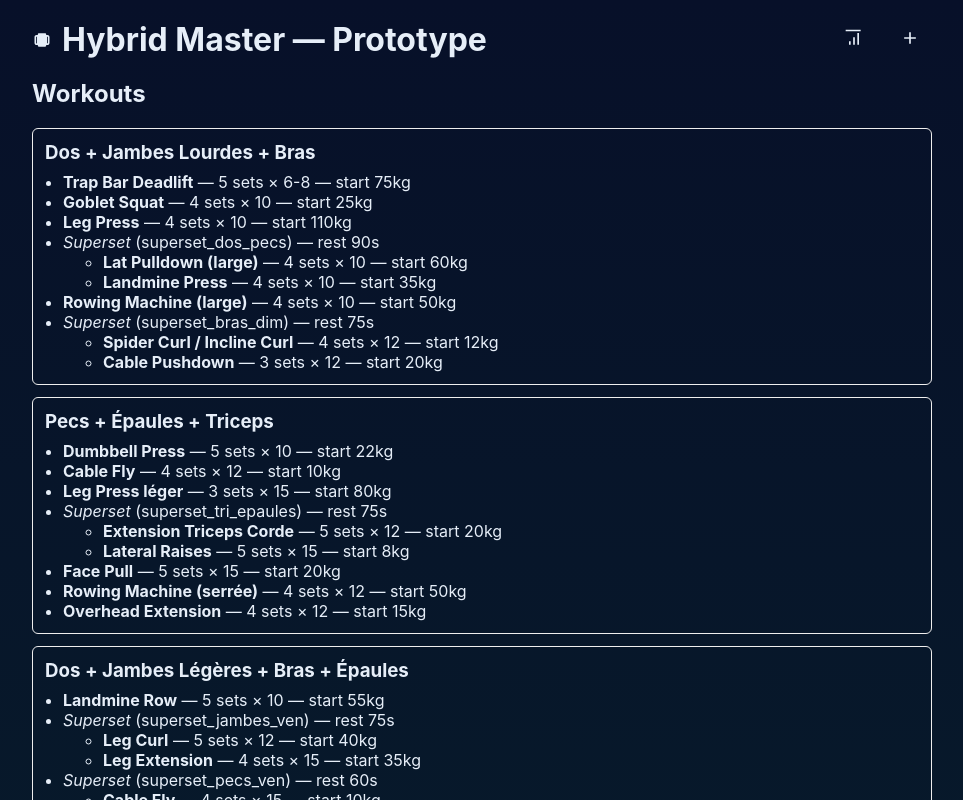
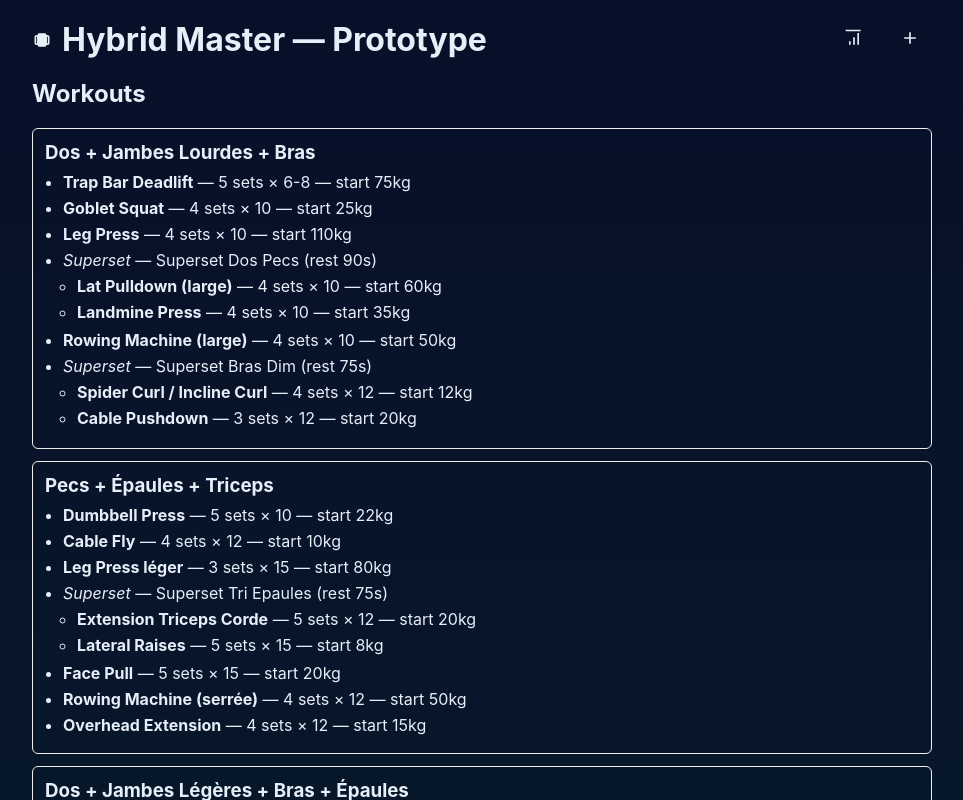
Before and after one commit to ndsedf-stack/STUDIO1, a React (Vite) app: page / in a window 1280 px wide. Shown: the top 800 px of the page, without its empty margins (158-1121 px from the left). Built offline with nearby package versions, Linux system fonts and the light colour scheme.

Commit message:
Update App.jsx

```diff
--- a/src/App.jsx
+++ b/src/App.jsx
@@ -1,7 +1,7 @@
 import React from 'react';
 import useWorkoutHistory from './hooks/useWorkoutHistory';
 
-// --- PROGRAM DATA (from your provided block, fixed syntax) ---
+// --- PROGRAM DATA (kept as in repo) ---
 const programData = {
   blocks: [
     { id: 1, name: "BLOC 1 (S1-5): FONDATION TECHNIQUE", weeks: [1, 2, 3, 4, 5], technique: { name: 'Tempo & Pauses', desc: "Tempo 3-1-2 et pauses stratégiques." }, bicepsVariant: 'Incline Curl' },
@@ -91,12 +91,18 @@ const PlusIcon = () => (
   <svg xmlns="http://www.w3.org/2000/svg" viewBox="0 0 24 24" fill="currentColor" width="20" height="20"><path d="M19 13h-6v6h-2v-6H5v-2h6V5h2v6h6v2z"/></svg>
 );
 
-// --- SIMPLE UI ---
-function renderExercise(ex) {
+// --- HELPERS ---
+function prettyId(id) {
+  if (!id) return '';
+  return id.replace(/_/g, ' ').replace(/\b\w/g, c => c.toUpperCase());
+}
+
+function renderExerciseItem(ex, keyPrefix = '') {
   if (!ex) return null;
+  const key = `${keyPrefix}-${ex.id}`;
   return (
-    <li key={ex.id}>
-      <strong>{ex.name ?? ex.id}</strong>
+    <li key={key} style={{ marginBottom: 6 }}>
+      <strong>{ex.name ?? prettyId(ex.id)}</strong>
       {' — '}
       {ex.sets ?? '-'} sets × {ex.reps ?? '-'}
       {ex.startWeight ? ` — start ${ex.startWeight}kg` : ''}
@@ -104,6 +110,7 @@ function renderExercise(ex) {
   );
 }
 
+// --- APP ---
 export default function App() {
   const { history } = useWorkoutHistory();
 
@@ -124,25 +131,46 @@ export default function App() {
 
       <section style={{ marginBottom: 18 }}>
         <h2 style={{ marginTop: 0 }}>Workouts</h2>
+
         {days.map(dayKey => {
           const w = programData.workouts[dayKey];
+          // We'll track seen exercise ids in this workout to avoid duplicates showing twice
+          const seen = new Set();
+
           return (
             <article key={dayKey} style={{ border: '1px solid #eee', padding: 12, marginBottom: 12, borderRadius: 6 }}>
-              <h3 style={{ margin: '0 0 8px 0' }}>{w.name ?? dayKey.replace(/_/g, ' ')}</h3>
+              <h3 style={{ margin: '0 0 8px 0' }}>{w.name ?? prettyId(dayKey)}</h3>
+
               {w.exercises && Array.isArray(w.exercises) ? (
                 <ul style={{ margin: 0, paddingLeft: 18 }}>
-                  {w.exercises.map(ex => {
+                  {w.exercises.map((ex) => {
+                    if (!ex) return null;
+
                     if (ex.type === 'superset') {
+                      // For supersets, render the superset header and render only sub-exercises that haven't already been shown
+                      const subItems = (ex.exercises || []).map(sub => {
+                        if (!sub || seen.has(sub.id)) return null;
+                        seen.add(sub.id);
+                        return renderExerciseItem(sub, ex.id);
+                      }).filter(Boolean);
+
+                      // If nothing remains to show (all subitems were already rendered), skip the whole superset
+                      if (subItems.length === 0) return null;
+
                       return (
-                        <li key={ex.id}>
-                          <em>Superset</em> ({ex.id}) — rest {ex.rest ?? '-'}s
-                          <ul>
-                            {ex.exercises && ex.exercises.map(e => renderExercise(e))}
+                        <li key={ex.id} style={{ marginBottom: 8 }}>
+                          <em>Superset</em> — {ex.name ?? prettyId(ex.id)} {ex.rest ? ` (rest ${ex.rest}s)` : ''}
+                          <ul style={{ marginTop: 6, paddingLeft: 14 }}>
+                            {subItems}
                           </ul>
                         </li>
                       );
                     }
-                    return renderExercise(ex);
+
+                    // Normal exercise: skip if already shown (dedupe)
+                    if (seen.has(ex.id)) return null;
+                    seen.add(ex.id);
+                    return renderExerciseItem(ex);
                   })}
                 </ul>
               ) : (
```
